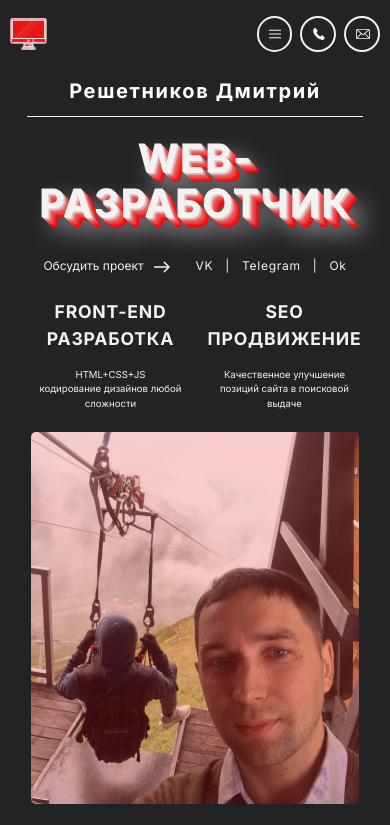
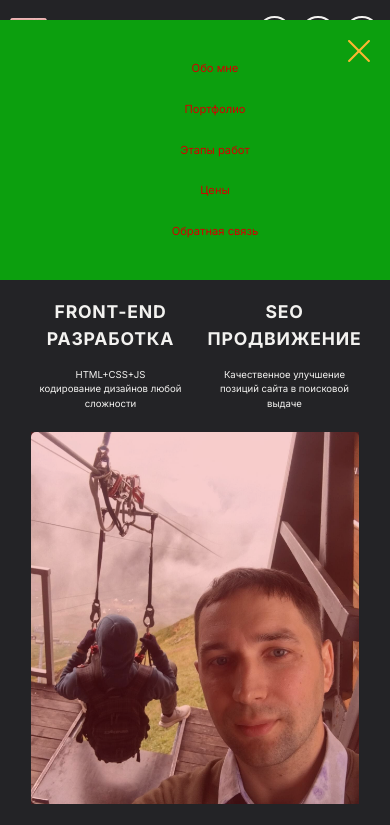
Before and after one commit to ReshetnikovDmitriy/Portfolio, a website built with webpack: page src/index.html in a window 390 px wide. Both pictures are taken after a click on the button 274 px from the left and 34 px from the top of the page. Shown: the top 825 px of the page. Built offline with nearby package versions, Linux system fonts and the light colour scheme; files whose address does not match are found by name.

Commit message:
add adaptive

```diff
--- a/src/index.html
+++ b/src/index.html
@@ -40,7 +40,8 @@
 					</li>
 				</ul>
 				<div class="header__open">
-					<button href="#" class="header__nav_button"></button>
+					<!-- <button type="button" class="header__nav_button" onclick="document.getElementById('Notification').style.top = '0px'"></button> -->
+					<button type="button" class="header__nav_button" onclick="openModal()"></button>
 					<a href="tel:+79220012248" class="header__tel_button"></a>
 					<a href="mailto:reshetnikov.111@mail.ru" class="header__mail_button"></a>
 				</div>
@@ -485,5 +486,34 @@
 			</div>
 		</div>
 	</footer>
+	<div class="modal" id="Notification">
+		<ul class="nav-modal">
+			<li class="nav-modal__item">
+				<a href="#about" class="nav-modal__link">Обо мне</a>
+			</li>
+			<li class="nav-modal__item">
+				<a href="#portfolio" class="nav-modal__link">Портфолио</a>
+			</li>
+			<li class="nav-modal__item">
+				<a href="#phases" class="nav-modal__link">Этапы работ</a>
+			</li>
+			<li class="nav-modal__item">
+				<a href="#price" class="nav-modal__link">Цены</a>
+			</li>
+			<li class="nav-modal__item">
+				<a href="#contact" class="nav-modal__link">Обратная связь</a>
+			</li>
+		</ul>
+		<!-- <button type="button" class="burger-close" onclick="document.getElementById('Notification').style.visibility='hidden'"></button> -->
+		<button type="button" class="burger-close" onclick="closeModal()"></button>
+	</div>
+	<script>
+			function openModal() {
+				document.getElementById("Notification").style.top = "0px";
+			}
+			function closeModal() {
+				document.getElementById("Notification").style.top = "-800px";
+			}
+	</script>
 </body>
 </html>
--- a/src/styles/main.scss
+++ b/src/styles/main.scss
@@ -2594,3 +2594,49 @@ main {
 		display: none;
 	}
 }
+
+// 	 JS	open modal
+
+.modal {
+	background-color: #0c9f0e;
+	max-width: 80rem;
+	text-align: center;
+	position: absolute;
+	top: -800px;
+	left: 0;
+	right: 0;
+	margin: 20px auto 0;
+	padding: 40px 30px;
+	box-sizing: border-box;
+	transition: .5s;
+}
+.nav-modal {
+	display: flex;
+	flex-direction: column;
+	justify-content: center;
+	align-items: center;
+	gap: 3rem;
+	margin: 0;
+	&__item {
+		list-style-type: none;
+	}
+	&__link {
+		text-decoration: none;
+		color: $red;
+		font-size: 1.4rem;
+		line-height: 1.5;
+	}
+}
+.burger-close {
+	width: 22px;
+	height: 22px;
+	background-image: url(../images/close-burger.svg);
+	background-repeat: no-repeat;
+	background-color: transparent;
+	background-size: contain;
+	border: none;
+	position: absolute;
+	top: 20px;
+	right: 20px;
+	cursor: pointer;
+}
```
Also changed, not shown: src/index.js (+36 -0 lines), dist/index.html, dist/styles/main.css, src/images/close-burger.svg (added).
